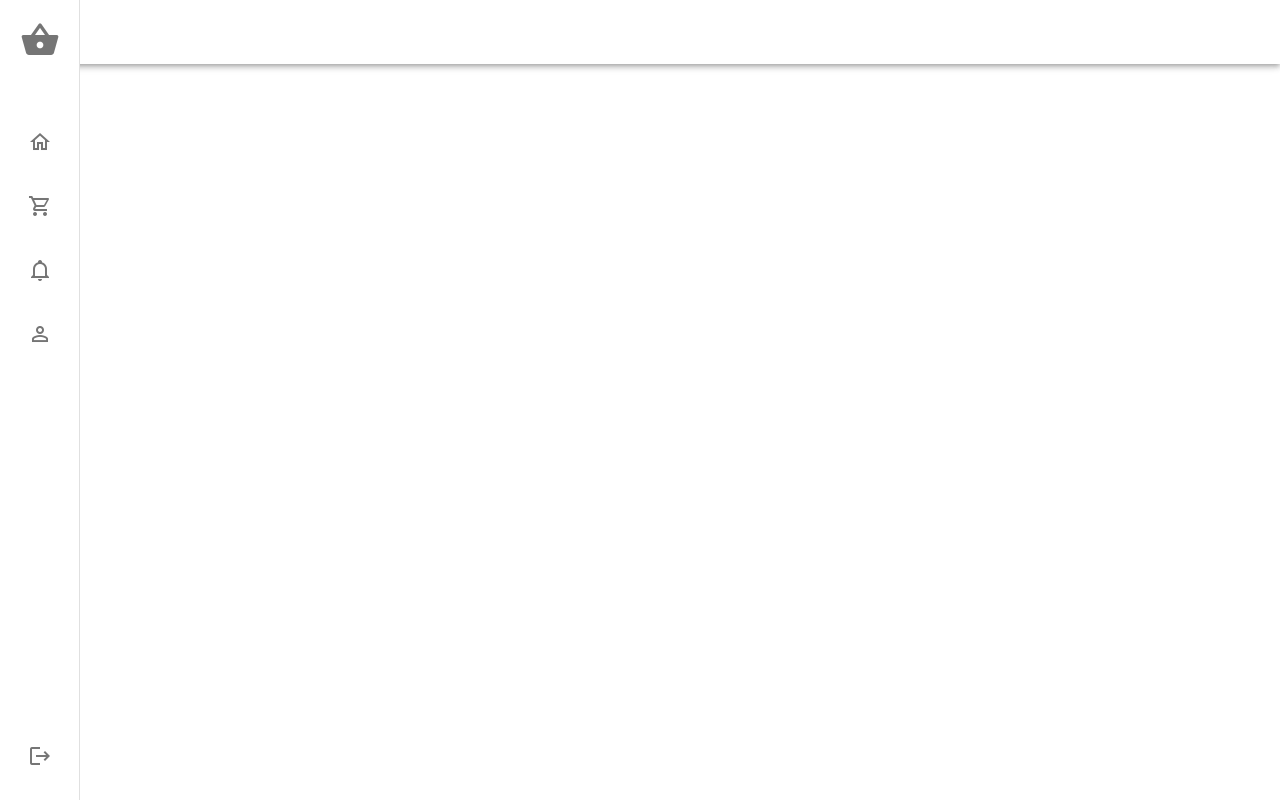
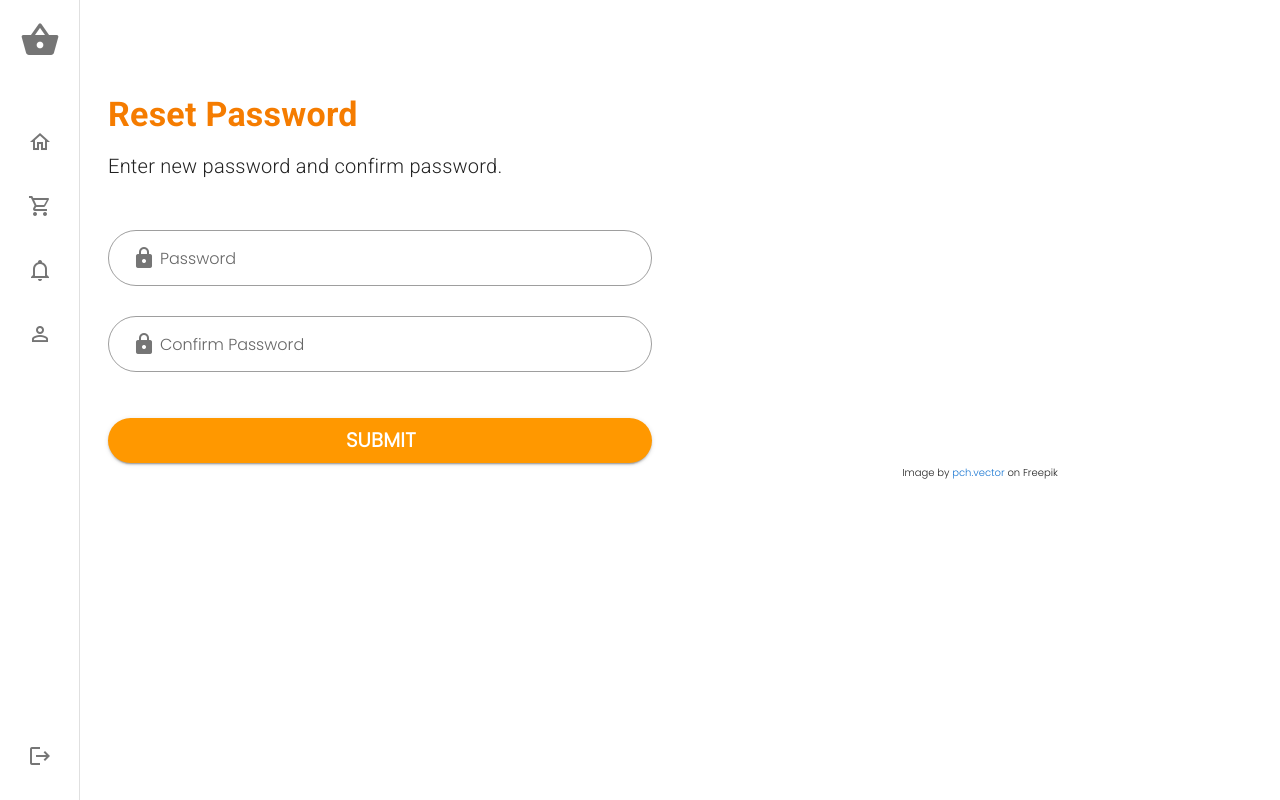
Before and after one commit to StefanKumarasinghe/supersavers-frontend-vuejs, a Vue app: page /resetpassword in a window 1280 px wide. Built offline with nearby package versions, Linux system fonts and the light colour scheme; a web font is replaced by a local one.

Commit message:
forgot and reset password pages done
Front end design only

```diff
--- /dev/null
+++ b/src/ForgotPassword.vue
@@ -0,0 +1,74 @@
+<template>
+    <v-app>
+        <v-main>
+        <!-- Reset Password Form -->
+        <v-container fluid>
+            <v-row align="center" justify="center" class="">
+                <v-col cols="12" md="6" lg="6">
+                    <v-card-title class="font-weight-bold orange--text text--darken-2 text-h4">Reset Password</v-card-title>
+                    <v-card-text class="text-lg-h6 font-weight-light">Enter new password and confirm password.</v-card-text>
+                    <v-card-text class="my-4">
+                    <v-form ref="loginForm" v-on:submit.prevent="submitLogin">
+                        <v-text-field
+                            class="text-lg-h6 mb-2"
+                            v-model="email"
+                            :rules="emailRules"
+                            label="Email"
+                            required
+                            prepend-inner-icon="mdi-email"
+                            solo
+                            flat
+                            rounded
+                            outlined
+                        ></v-text-field>
+                        <v-btn color="orange" class="white--text mt-4 text-h6 font-weight-bold" width="100%" rounded height="45" @click="submitRegistration">submit</v-btn>
+                    </v-form>
+                    </v-card-text>
+                </v-col>
+
+                <!-- The image will be hidden on small screens (md and below) -->
+                <v-col v-if="$vuetify.breakpoint.mdAndUp" cols="6" md="6" lg="6">
+                    <v-img
+                        :src="require('@/assets/register.jpg')"
+                        alt="Login Image"
+                        width="100%"
+                        height="100%"
+                    ></v-img>
+                    <p style="font-size: 10px; margin-top: 5px;" class="text-center">
+                        Image by <a href="https://www.freepik.com/free-vector/tiny-family-grocery-bag-with-healthy-food-parents-kids-fresh-vegetables-flat-illustration_12291304.htm#page=2&query=grocery%20cartoon&position=0&from_view=search&track=ais&uuid=3a3d4e0d-173d-46b5-beaf-de16b25ebd7e" target="_blank" rel="noopener noreferrer">pch.vector</a> on Freepik
+                    </p>
+                </v-col>
+            </v-row>
+        </v-container>
+        </v-main>
+    </v-app>
+</template>
+
+<script>
+    export default {
+        data() {
+            return {
+                email: '',
+                emailRules: [
+                    value => {
+                        if (/^[a-z.-]+@[a-z.-]+\.[a-z]+$/i.test(value)) return true
+                        return 'Must be a valid e-mail.'
+                    },
+                ],
+            }
+        },
+        methods: {
+            async submitRegistration() {
+                if (this.$refs.loginForm.validate()) {
+                    alert("Reset password link was sent successfully to your email!");
+                } else {
+                    alert("Not successful!");
+                }
+            }
+        }
+    }
+</script>
+
+<style>
+
+</style>
--- a/src/Login.vue
+++ b/src/Login.vue
@@ -37,7 +37,7 @@
                 ></v-text-field>
                 <v-btn color="orange" class="white--text mt-4 text-h6 font-weight-bold" width="100%" rounded height="45" @click="submitLogin()">Login</v-btn>
                 <p class="text-center mt-4">Don't have an account? <router-link to="register" class="font-weight-bold orange--text text-decoration-underline">Register</router-link></p>
-                <p class="text-center">Forgot password? <router-link to="login" class="font-weight-bold orange--text text-decoration-underline">Reset</router-link></p>
+                <p class="text-center">Forgot password? <router-link to="forgotpassword" class="font-weight-bold orange--text text-decoration-underline">Reset</router-link></p>
               </v-form>
             </v-card-text>
           </v-col>
@@ -88,6 +88,7 @@ export default {
   methods: {
 
     getToken() {
+  // eslint-disable-next-line no-async-promise-executor
   return new Promise(async (resolve) => {
     const tokenSimple = this.$store.getters.getTokenSimple;
 
--- a/src/Register.vue
+++ b/src/Register.vue
@@ -130,6 +130,7 @@ export default {
   },
   methods: {
     getToken() {
+  // eslint-disable-next-line no-async-promise-executor
   return new Promise(async (resolve) => {
     const tokenSimple = this.$store.getters.getTokenSimple;
 
--- /dev/null
+++ b/src/ResetPassword.vue
@@ -0,0 +1,97 @@
+<template>
+    <v-app>
+        <v-main>
+        <!-- Reset Password Form -->
+        <v-container fluid>
+            <v-row align="center" justify="center" class="">
+                <v-col cols="12" md="6" lg="6">
+                    <v-card-title class="font-weight-bold orange--text text--darken-2 text-h4">Reset Password</v-card-title>
+                    <v-card-text class="text-lg-h6 font-weight-light">Enter new password and confirm password.</v-card-text>
+                    <v-card-text class="my-4">
+                    <v-form ref="loginForm" v-on:submit.prevent="submitLogin">
+                        <v-text-field
+                            class="text-lg-h6"
+                            v-model="password"
+                            label="Password"
+                            :rules="passwordRules"
+                            required
+                            type="password"
+                            prepend-inner-icon="mdi-lock"
+                            solo
+                            flat
+                            rounded
+                            outlined
+                        ></v-text-field>
+                        <v-text-field
+                            class="text-lg-h6"
+                            v-model="confirmPassword"
+                            label="Confirm Password"
+                            :rules="confirmPasswordRules"
+                            required
+                            type="password"
+                            prepend-inner-icon="mdi-lock"
+                            solo
+                            flat
+                            rounded
+                            outlined
+                        ></v-text-field>
+                        <v-btn color="orange" class="white--text mt-4 text-h6 font-weight-bold" width="100%" rounded height="45" @click="submitRegistration">submit</v-btn>
+                    </v-form>
+                    </v-card-text>
+                </v-col>
+
+                <!-- The image will be hidden on small screens (md and below) -->
+                <v-col v-if="$vuetify.breakpoint.mdAndUp" cols="6" md="6" lg="6">
+                    <v-img
+                        :src="require('@/assets/register.jpg')"
+                        alt="Login Image"
+                        width="100%"
+                        height="100%"
+                    ></v-img>
+                    <p style="font-size: 10px; margin-top: 5px;" class="text-center">
+                        Image by <a href="https://www.freepik.com/free-vector/tiny-family-grocery-bag-with-healthy-food-parents-kids-fresh-vegetables-flat-illustration_12291304.htm#page=2&query=grocery%20cartoon&position=0&from_view=search&track=ais&uuid=3a3d4e0d-173d-46b5-beaf-de16b25ebd7e" target="_blank" rel="noopener noreferrer">pch.vector</a> on Freepik
+                    </p>
+                </v-col>
+            </v-row>
+        </v-container>
+        </v-main>
+    </v-app>
+</template>
+
+<script>
+    export default {
+        data() {
+            return {
+                password: '',
+                passwordRules: [
+                    value => {
+                        if (value?.length >= 8) return true
+                        return 'Password needs to be at least 8 characters.'
+                    }
+                ],
+                confirmPassword: '',
+                confirmPasswordRules: [
+                    value => {
+                        if (this.password == value) return true
+                        return 'Passwords needs to match.'
+                    }
+                ]
+            }
+        },
+        methods: {
+            async submitRegistration() {
+                if (this.$refs.loginForm.validate()) {
+                    if (this.password !== this.confirmPassword) {
+                        alert("Passwords don't match!");
+                    } else {
+                        this.$router.push('/login');
+                    }
+                }
+            }
+        }
+    }
+</script>
+
+<style>
+
+</style>
--- a/src/components/Sidebar.vue
+++ b/src/components/Sidebar.vue
@@ -70,6 +70,7 @@ export default {
      this.$router.push('/login');
     },
     getToken() {
+  // eslint-disable-next-line no-async-promise-executor
   return new Promise(async (resolve) => {
     const tokenSimple = this.$store.getters.getTokenSimple;
 
```
Also changed, not shown: src/main.js (+7 -2 lines), 1 other file (tests, documents, lock files or other folders).
